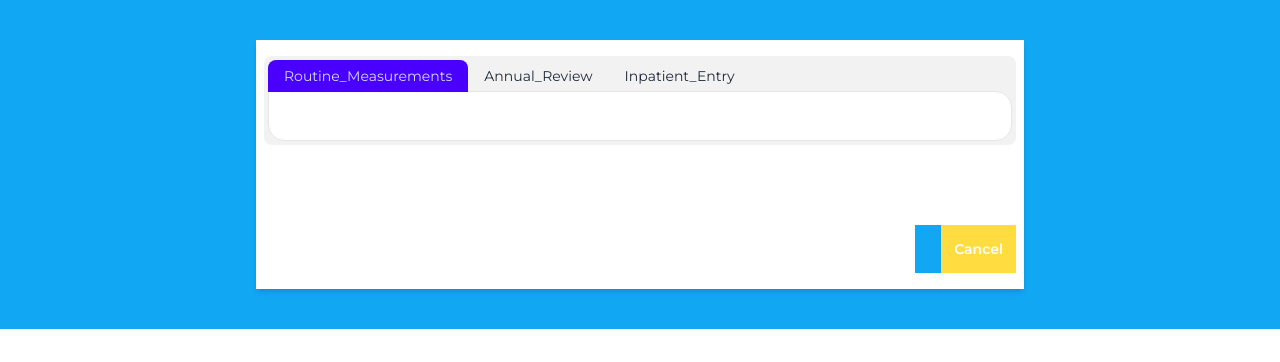
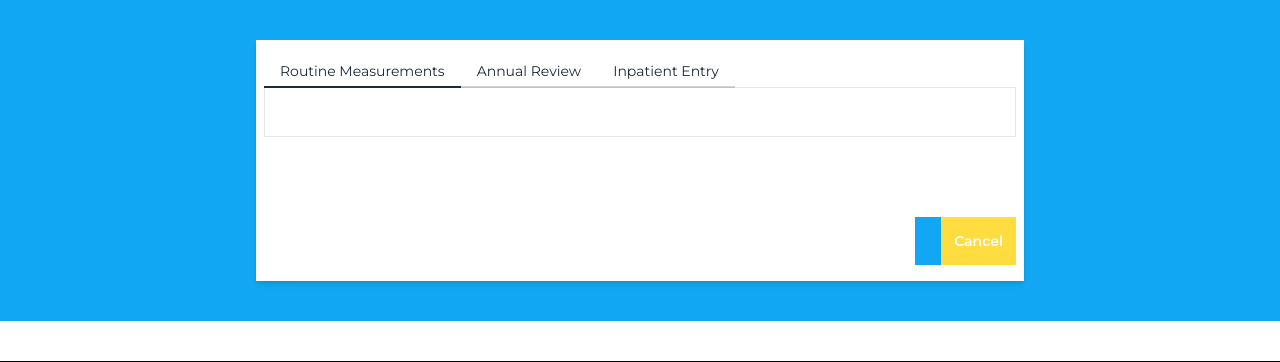
Before and after one commit to rcpch/national-paediatric-diabetes-audit, a Django app: template project/npda/templates/npda/visit_form.html in a window 1280 px wide. Shown: the part 64-426 px from the top of the page. Run offline with Django 4.2, Linux system fonts and the light colour scheme; the template is opened without the code that fills it, so the values that code supplies are empty; parts of the project's set-up code (start-up, migrations or seed data) failed here and were passed over; some libraries are stand-ins or nearby versions; some web fonts are replaced.

Commit message:
Updates tabbing in patient visit form, removes rounded corners

```diff
--- a/project/npda/templates/npda/visit_form.html
+++ b/project/npda/templates/npda/visit_form.html
@@ -25,9 +25,9 @@
         {% endif %}
       {% endfor %}
 
-      <div role="tablist" class="tabs tabs-boxed">
-        <input type="radio" name="my_tabs_2" role="tab" class="tab" aria-label="Routine_Measurements" checked/>
-        <div role="tabpanel" class="tab-content bg-base-100 border-base-300 rounded-box p-6">
+      <div role="tablist" class="tabs tabs-bordered">
+        <input type="radio" name="my_tabs_1" role="tab" class="tab" aria-label="Routine&nbsp;Measurements" checked/>
+        <div role="tabpanel" class="tab-content bg-base-100 border-base-300 rounded-none p-6">
         {% for field_category in form.categories %}
           {% with field_category|colour_for_category as background_colour %}
           {% if field_category == "Measurements" or field_category == "HBA1c" or field_category == "Treatment" or field_category == "CGM" %}
@@ -99,15 +99,15 @@
         {% endfor %}
         </div>
 
-        <input type="radio" name="my_tabs_2" role="tab" class="tab w" aria-label="Annual_Review"/>
-        <div role="tabpanel" class="tab-content bg-base-100 border-base-300 rounded-box p-6">
+        <input type="radio" name="my_tabs_1" role="tab" class="tab rounded-none" aria-label="Annual&nbsp;Review"/>
+        <div role="tabpanel" class="tab-content bg-base-100 border-base-300 rounded-none p-6">
         {% for field_category in form.categories %}
           {% with field_category|colour_for_category as background_colour %}
           {% if field_category == "BP" or field_category == "Foot Care" or field_category == "DECS" or field_category == "ACR" or field_category == "Cholesterol" or field_category == "Thyroid" or field_category == "Coeliac" or field_category == "Psychology" or field_category == "Smoking" or field_category == "Dietician" or field_category == "Sick Day Rules" or field_category == "Immunisation (flu)" %}
             <div class="flex flex-col mb-6 {% if background_colour %} bg-{{background_colour}} {% endif %}">
             {% for field in form %}
                 {% if field.field.category == field_category %}
-                <div class="flex flex-row my-2">
+                <div class="flex flex-row my-2 mx-2">
                   <div class="md:w-1/3">
                     <label for="{{ field.id_for_label }}" class="block text-gray-700 font-bold md:text-right mb-1 md:mb-0 pr-4"><small>{{ field.label }}</small></label>
                   </div>
@@ -136,15 +136,15 @@
         {% endfor %}
         </div>
 
-        <input type="radio" name="my_tabs_2" role="tab" class="tab w" aria-label="Inpatient_Entry"/>
-        <div role="tabpanel" class="tab-content bg-base-100 border-base-300 rounded-box p-6">
+        <input type="radio" name="my_tabs_1" role="tab" class="tab w" aria-label="Inpatient&nbsp;Entry"/>
+        <div role="tabpanel" class="tab-content bg-base-100 border-base-300 rounded-none p-6">
         {% for field_category in form.categories %}
           {% with field_category|colour_for_category as background_colour %}
             {% if field_category == "Hospital Admission" %}
             <div class="flex flex-col mb-6 {% if background_colour %} bg-{{background_colour}} {% endif %}">
             {% for field in form %}
                 {% if field.field.category == field_category %}
-                <div class="flex flex-row my-2">
+                <div class="flex flex-row my-2 mx-2">
                   <div class="md:w-1/3">
                     <label for="{{ field.id_for_label }}" class="block text-gray-700 font-bold md:text-right mb-1 md:mb-0 pr-4"><small>{{ field.label }}</small></label>
                   </div>
```
